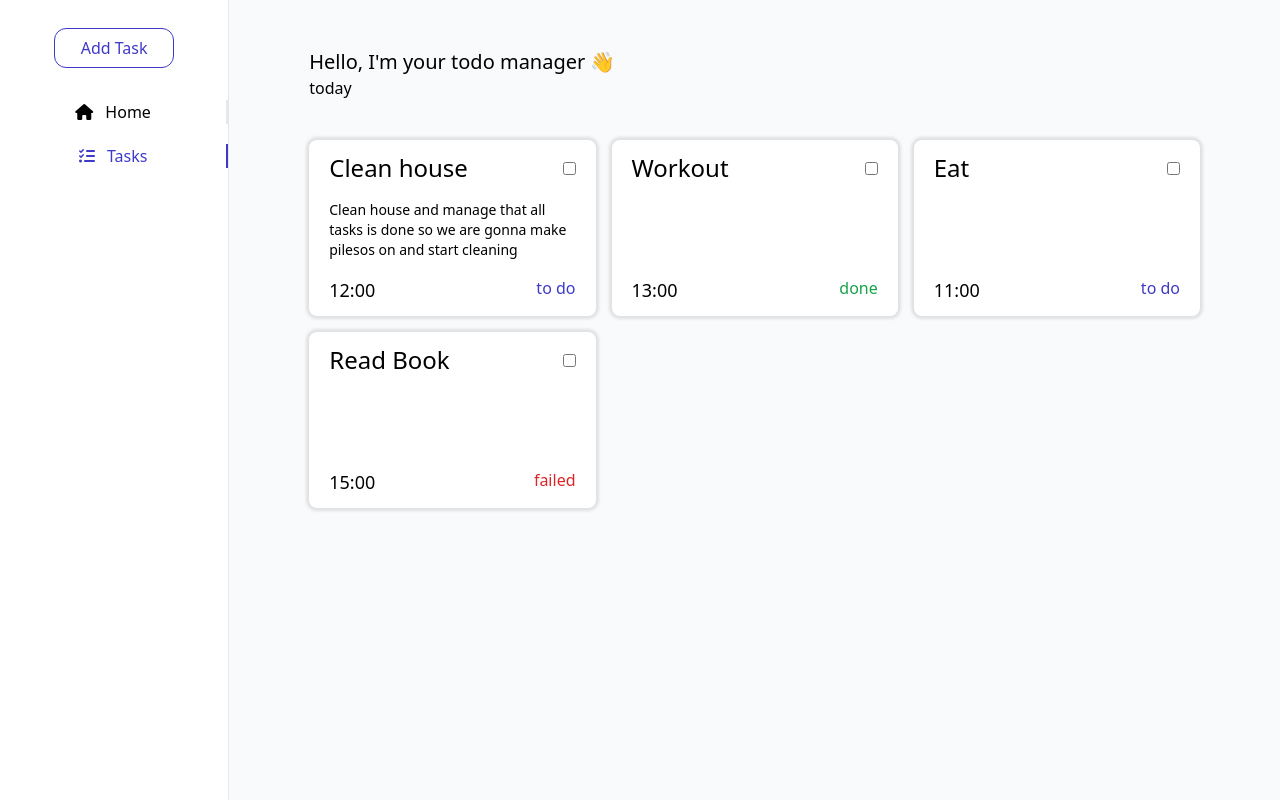
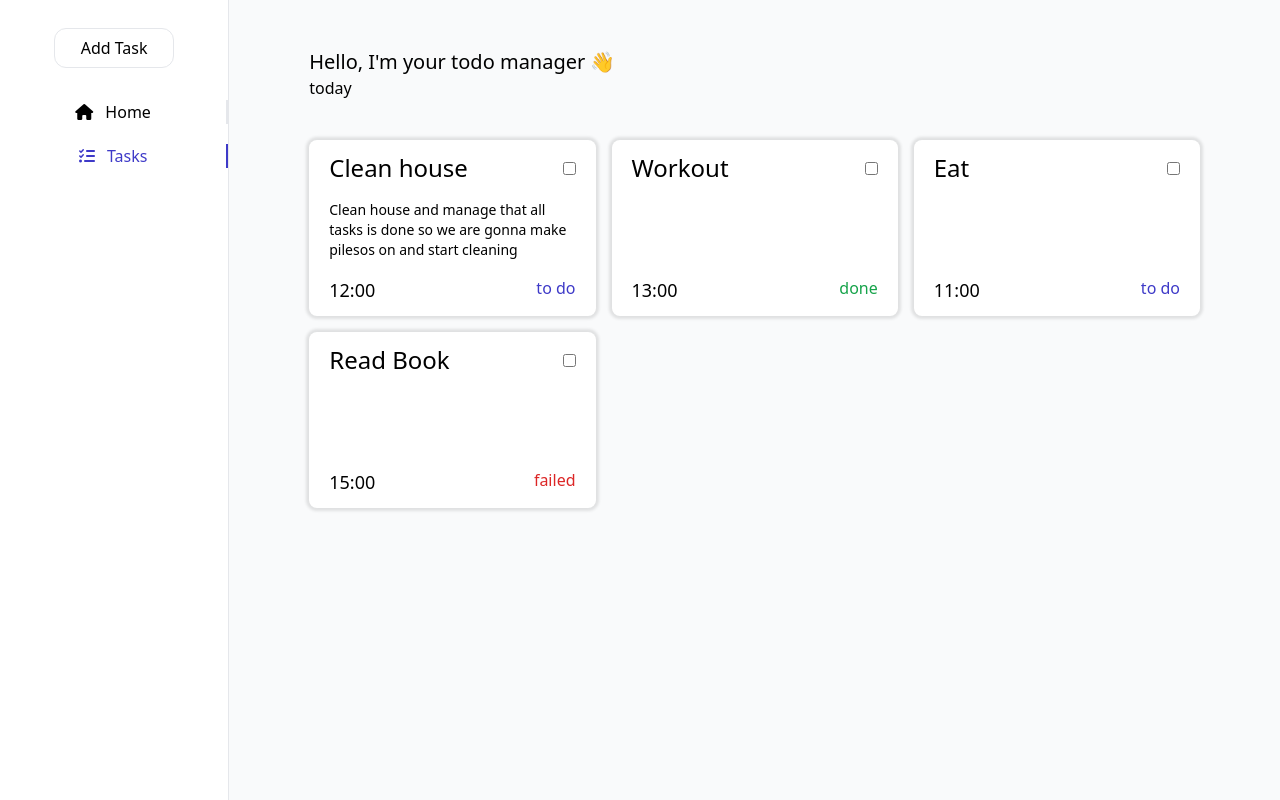
Before and after one commit to sashkaocho/todo-list, a Vue app: page /tasks in a window 1280 px wide. Built offline with nearby package versions, Linux system fonts and the light colour scheme.

Commit message:
feat: added dynamic color to BaseButton

```diff
--- a/src/components/base/BaseButton.vue
+++ b/src/components/base/BaseButton.vue
@@ -1,17 +1,31 @@
 <script lang="ts" setup>
-defineProps<{
+import { computed, ref } from "vue";
+
+const props = defineProps<{
   title: string;
   width: number;
   height: number;
+  color: string;
 }>();
+
+const isHovered = ref<boolean>(false);
+
+const buttonStyle = computed(() => ({
+  width: `${props.width}px`,
+  height: `${props.height}px`,
+  color: isHovered.value ? "white" : props.color,
+  border: `1px solid ${props.color}`,
+  backgroundColor: isHovered.value ? props.color : "transparent",
+}));
 </script>
 
 <template>
   <button
-    :style="`width: ${width}px; height: ${height}px`"
-    class="rounded-xl text-primary-700 border border-primary-700 transition-all hover:bg-primary-700 hover:text-white"
+    :style="buttonStyle"
+    class="rounded-xl border transition-all hover:text-white"
+    @mouseleave="isHovered = false"
+    @mouseover="isHovered = true"
   >
     {{ title }}
   </button>
 </template>
-<!--py-2 px-4-->
```
